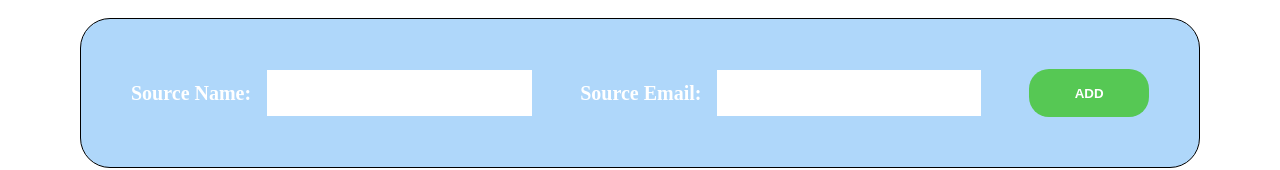
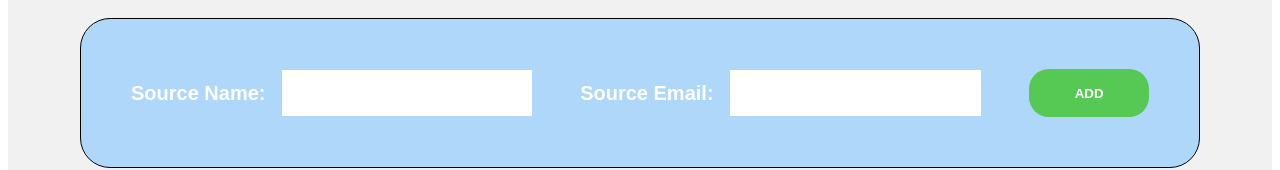
Before and after one commit to amberhli/spec-sources, a React (Create React App) app in the folder react-app/: page / in a window 1280 px wide. Shown: the part 342-512 px from the top of the page. Built offline with nearby package versions, Linux system fonts and the light colour scheme.

Commit message:
added text input field and added global styles to App.css

```diff
--- a/react-app/src/App.css
+++ b/react-app/src/App.css
@@ -1,5 +1,7 @@
 .App {
     text-align: center;
+    font-family: 'Poppins', sans-serif;
+    background-color: #F1F1F1;
   }
   .App-logo {
     height: 40vmin;
@@ -23,10 +25,6 @@
   .App-link {
     color: #61DAFB;
   }
-  body {
-    font-family: 'Poppins', sans-serif;
-    background-color: #F1F1F1;
-  }
   @keyframes App-logo-spin {
     from {
       transform: rotate(0deg);
--- a/react-app/src/App.js
+++ b/react-app/src/App.js
@@ -5,7 +5,7 @@ import List from './List';
 
 function App() {
   return (
-    <div>
+    <div style={{ backgroundColor: "#F1F1F1", fontFamily: "'Poppins', sans-serif" }}>
       <Banner />
       <Input />
       <List />
--- a/react-app/src/Input.js
+++ b/react-app/src/Input.js
@@ -36,13 +36,15 @@ const Header2 = styled.a`
     font-size: 1.25rem;
 `;
 
-const InputField = styled.div`
+const InputField = styled.input`
     flex-grow: 1;
     height: 30px;
     background-color: white;
     padding: 0.5rem;
     margin-left: 1rem;
     margin-right: 3rem;
+    outline: none;
+    border: none;
 `;
 
 const AddButton = styled.button`
```
